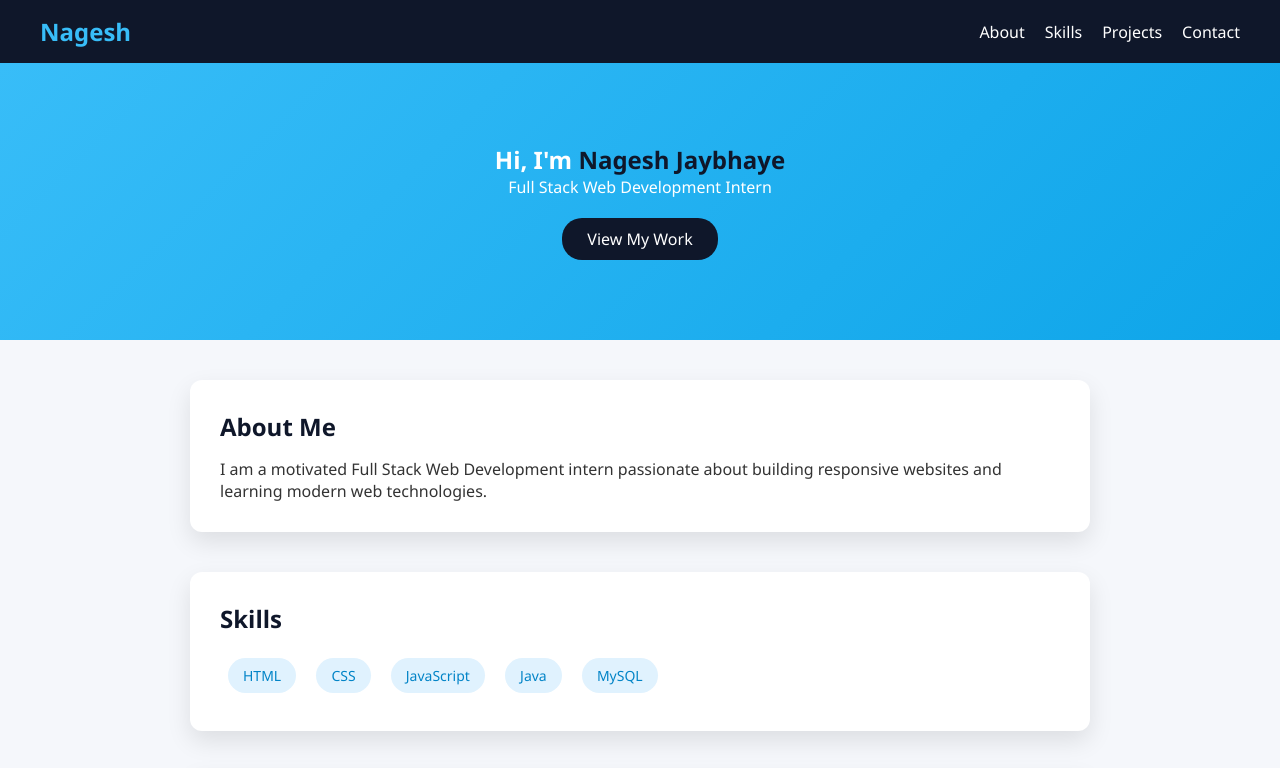
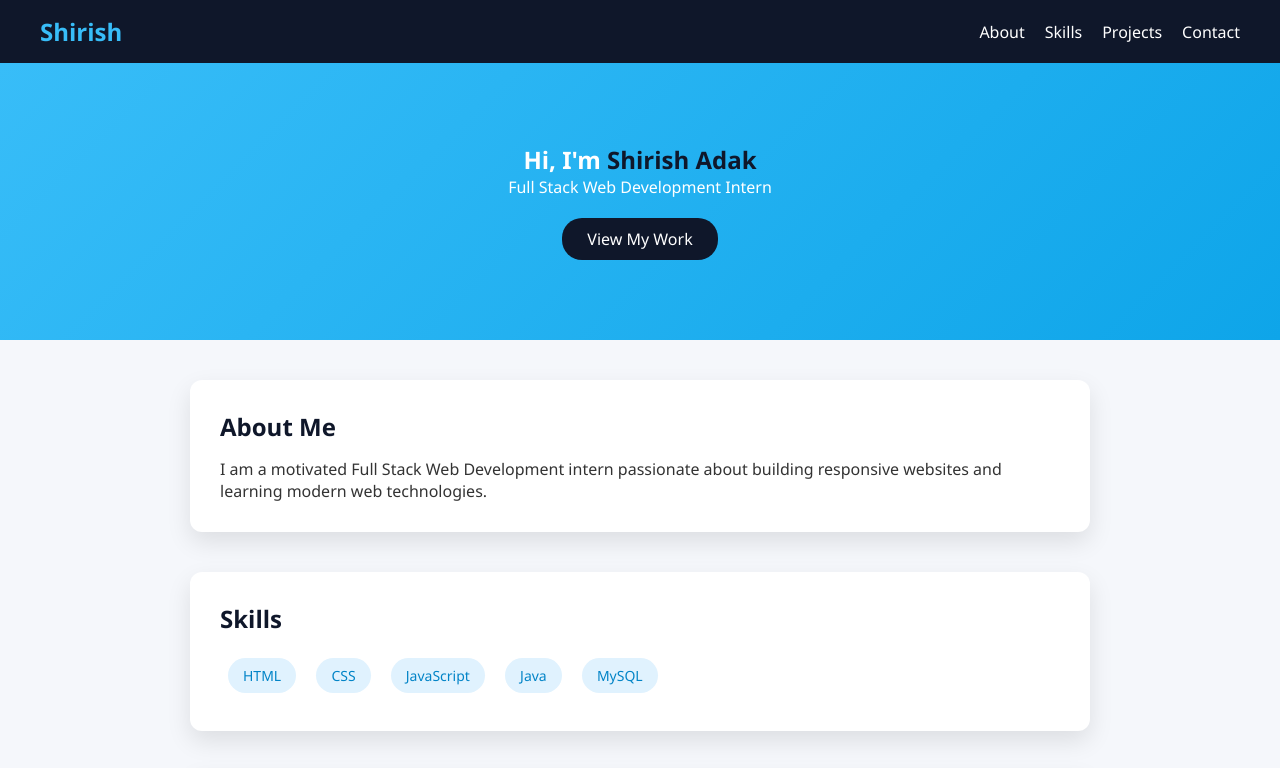
Before and after one commit to Shirish456/FUTURE_FS_01, a plain HTML site: page index.html in a window 1280 px wide. Shown: the top 768 px of the page. Drawn offline with Linux system fonts and the light colour scheme.

Commit message:
final change

```diff
--- a/index.html
+++ b/index.html
@@ -3,14 +3,14 @@
 <head>
     <meta charset="UTF-8">
     <meta name="viewport" content="width=device-width, initial-scale=1.0">
-    <title>Nagesh Jaybhaye | Portfolio</title>
+    <title>Shirish Adak| Portfolio</title>
     <link rel="stylesheet" href="style.css">
 </head>
 <body>
 
     <!-- Navbar -->
     <nav>
-        <h2 class="logo">Nagesh</h2>
+        <h2 class="logo">Shirish</h2>
         <ul>
             <li><a href="#about">About</a></li>
             <li><a href="#skills">Skills</a></li>
@@ -21,7 +21,7 @@
 
     <!-- Hero Section -->
     <section class="hero">
-        <h1>Hi, I'm <span>Nagesh Jaybhaye</span></h1>
+        <h1>Hi, I'm <span>Shirish Adak</span></h1>
         <p>Full Stack Web Development Intern</p>
         <a href="#projects" class="btn">View My Work</a>
     </section>
@@ -68,7 +68,7 @@
     </section>
 
     <footer>
-        <p>© 2026 Nagesh Jaybhaye</p>
+        <p>© 2026 Shirish Adak</p>
     </footer>
 
     <script src="script.j
```
Also changed, not shown: 1 other file.
